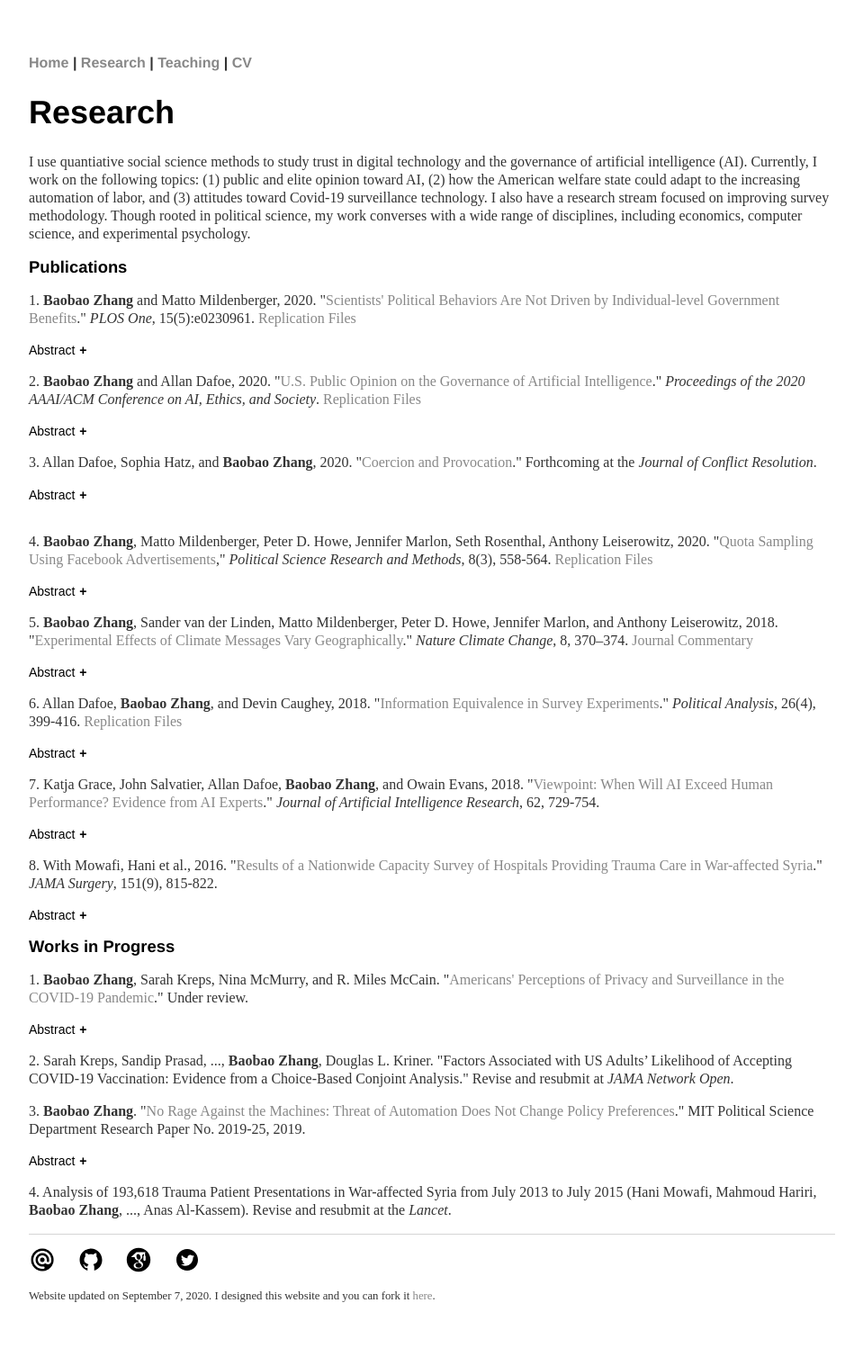
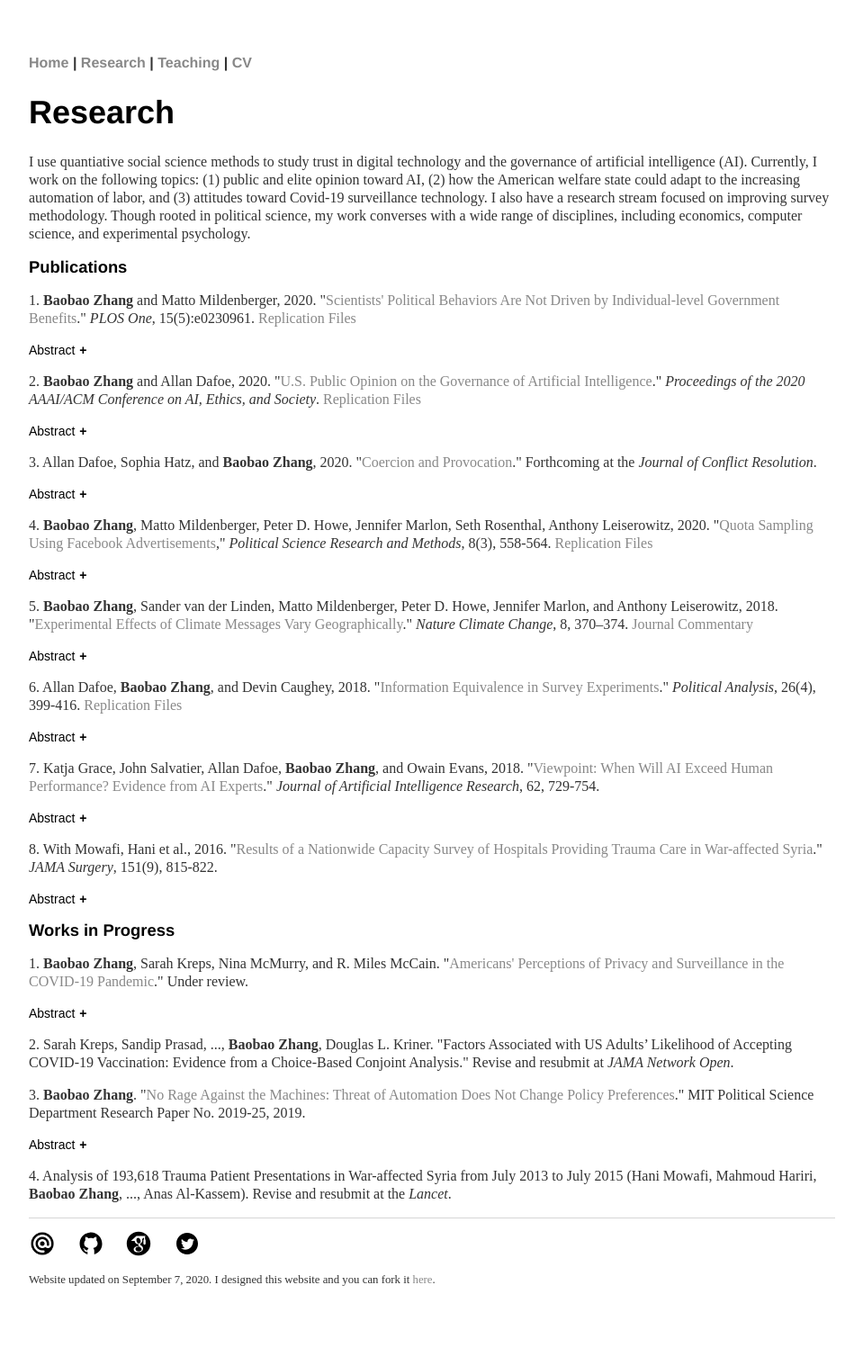
Before and after one commit to morganlivingston/baobaofzhang.github.io, a Jekyll site: the page built from research.html, in a window 1280 px wide. Shown: the whole page at 90% size, without its empty margins (160-1119 px from the left). Built offline with Jekyll 4.4.1, drawn with Linux system fonts in a browser that asks for light colours.

```diff
--- a/research.html
+++ b/research.html
@@ -24,7 +24,7 @@ title: Baobao Zhang | Research
   <p>Artificial intelligence (AI) has widespread societal implications, yet social scientists are only beginning to study public attitudes toward the technology. Existing studies find that the public's trust in institutions can play a major role in shaping the regulation of emerging technologies. Using a large-scale survey (<i>N</i> = 2000), we examined Americans' perceptions of 13 AI governance challenges as well as their trust in governmental, corporate, and multistakeholder institutions to responsibly develop and manage AI. While Americans perceive all of the AI governance issues to be important for tech companies and governments to manage, they have only low to moderate trust in these institutions to manage AI applications.</p>
 </div>
 
-<p>3. Allan Dafoe, Sophia Hatz, and <b>Baobao Zhang</b>, 2020. "<a href = "https://baobaofzhang.github.io/documents/coercion_provocation.pdf">Coercion and Provocation</a>." Forthcoming at the <i>Journal of Conflict Resolution</i>.<p>
+<p>3. Allan Dafoe, Sophia Hatz, and <b>Baobao Zhang</b>, 2020. "<a href = "https://baobaofzhang.github.io/documents/coercion_provocation.pdf">Coercion and Provocation</a>." Forthcoming at the <i>Journal of Conflict Resolution</i>.</p>
 
 <button class="collapsible">Abstract</button>
 <div class="content">
```
